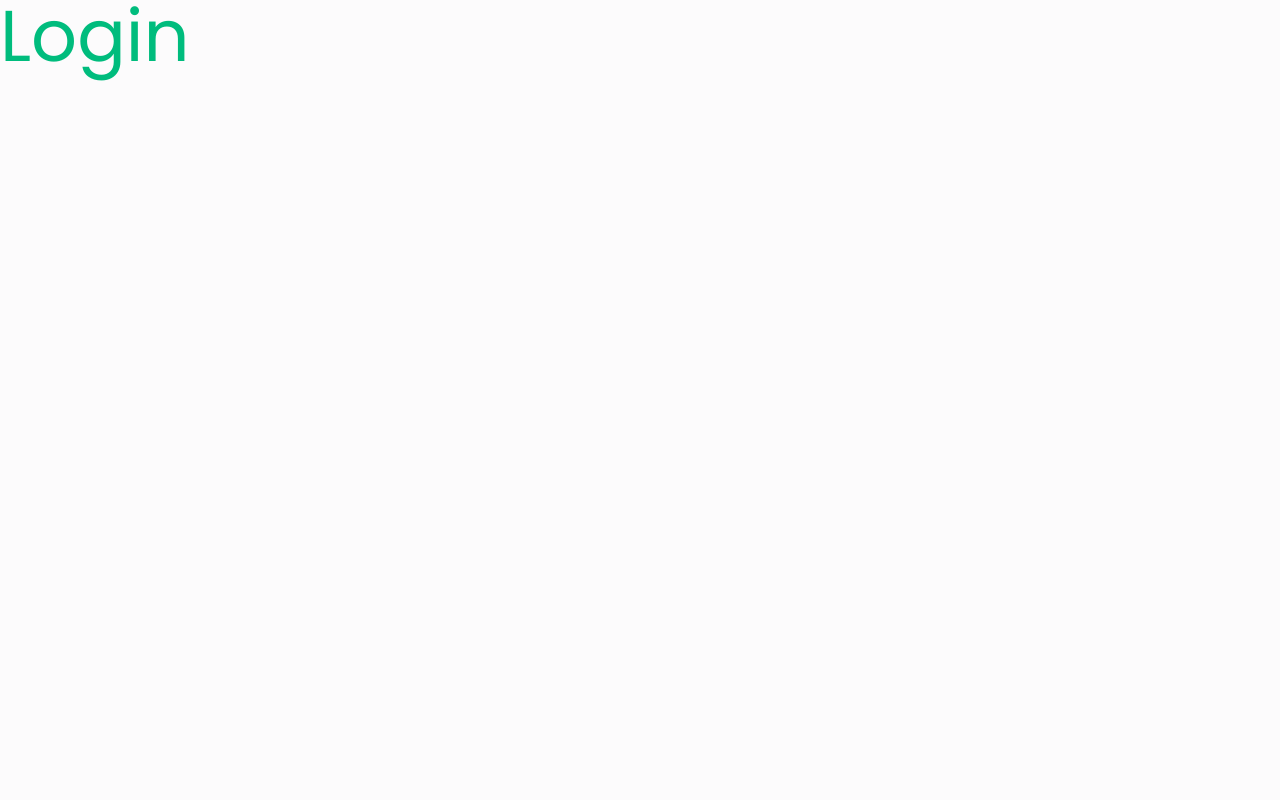
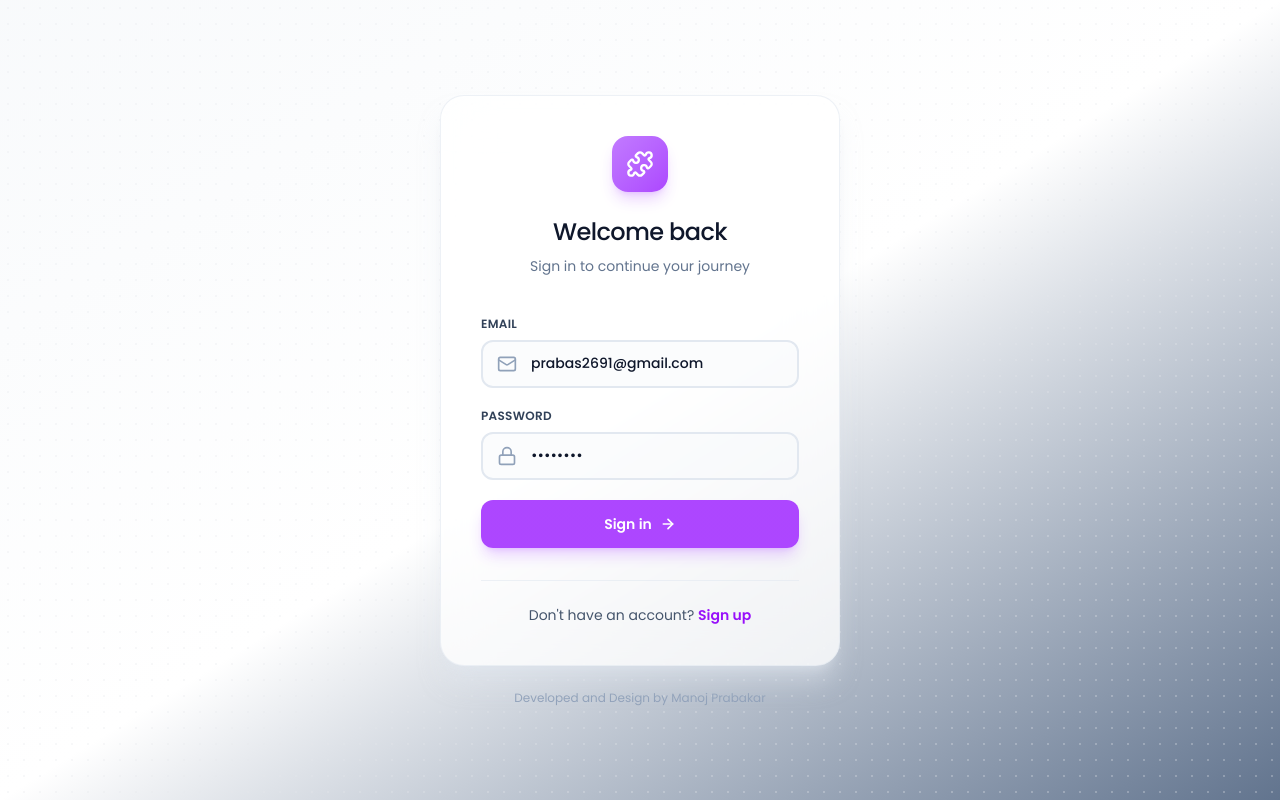
Before and after one commit to ManojPrabakarS/AI-Learning-app-MERN, a React (Vite) app in the folder frontend/: page /login in a window 1280 px wide. Built offline with nearby package versions, Linux system fonts and the light colour scheme; a web font is replaced by a local one.

Commit message:
Update LoginPage.jsx

```diff
--- a/frontend/src/pages/Auth/LoginPage.jsx
+++ b/frontend/src/pages/Auth/LoginPage.jsx
@@ -1,11 +1,140 @@
-import React from 'react'
+import { useState } from 'react'
+import { Link, useNavigate } from 'react-router-dom';
+import { Puzzle, Mail, Lock, ArrowRight } from 'lucide-react';
+import toast from 'react-hot-toast';
+import { useAuth } from '../../context/AuthContext.jsx';
+import authService from '../../service/authService.js';
+const LoginPage = () => {
 
-const LoginPage = () => {
+  const [email, setEmail] = useState('prabas2691@gmail.com');
+  const [password, setPassword] = useState('Test@123');
+  const [error, setError] = useState('');
+  const [loading, setLoading] = useState(false);
+  const [focusedField, setFocusField] = useState(null);
+
+  const navigate = useNavigate();
+  const { login } = useAuth();
+
+  const handleSubmit = async (e) => {
+    e.preventDefault();
+    setError('');
+    setLoading(true);
+    try {
+      const { token, user } = await authService.login(email, password);
+      login(user, token);
+      toast.success('Logged in Successfully...');
+      navigate('/dashboard');
+    } catch (error) {
+      setError(error.message || 'Failed to login. Please check your credentials.');
+      toast.error(error.message || 'Failed to login');
+    } finally {
+      setLoading(false);
+    }
+  };
   return (
-    <div className='text-7xl text-emerald-500'>
-      Login
-    </div>
-  )
-}
+
+    <div className='flex items-center justify-center min-h-screen bg-linear-to-br from-slate-50 via-white to-slate-500'>
+
+      <div className='absolute inset-0 bg-[radial-gradient(#e5e7eb_1px,transparent_1px)] bg-size-[16px_16px] opacity-30'/>
+
+        <div className='relative w-full max-w-md px-6'>
+          <div className='bg-white/80 backdrop-blur-xl border border-slate-200/60 rounded-3xl shadow-xl shadow-slate-200/50 p-10'>
+            {/* Header */}
+            <div className='text-center mb-10'>
+              <div className='inline-flex items-center justify-center w-14 h-14 rounded-2xl bg-linear-to-br from-purple-400 to-purple-500 shadow-lg shadow-purple-500/25 mb-6'>
+                <Puzzle className='w-7 h-7 text-white' strokeWidth={2} />
+              </div>
+              <h1 className='text-2xl font-medium text-slate-900 tracking-tight mb-2'>
+                Welcome back
+              </h1>
+              <p className='text-slate-500 text-sm'>
+                Sign in to continue your journey
+              </p>
+            </div>
+
+            {/* Form */}
+            <div className='space-y-5'>
+              {/* Email */}
+              <div className='space-y-2'>
+                <label className='block text-xs font-semibold text-slate-700 uppercase tracking-wide'>Email</label>
+                <div className='relative group'>
+                  <div className={`absolute inset-y-0 left-0 pl-4 flex items-center pointer-events-none transition-colors duration-200 ${focusedField === 'email' ? 'text-purple-600' : 'text-slate-400'}`}>
+                    <Mail className='w-5 h-5' strokeWidth={2} />
+                  </div>
+                  <input type='email'
+                    value={email}
+                    onChange={(e) => setEmail(e.target.value)}
+                    onFocus={() => setFocusField('email')}
+                    onBlur={() => setFocusField(null)}
+                    className='w-full h-12 pl-12 pr-4 border-2 border-slate-200 rounded-xl bg-slate-50/50 text-slate-900 placeholder-slate-400 text-sm font-medium transition-all duration-200 focus:outline-none focus:border-purple-500 focus:bg-white focus:shadow-lg focus:shadow-purple-500/10'
+                    placeholder='Email'
+                  />
+                </div>
+              </div>
+
+              {/* Password */}
+              <div className='space-y-2'>
+                <label className='block text-xs font-semibold text-slate-700 uppercase tracking-wide'>Password</label>
+                <div className='relative group'>
+                  <div className={`absolute inset-y-0 left-0 pl-4 flex items-center pointer-events-none transition-colors duration-200 ${focusedField === 'password' ? 'text-purple-600' : 'text-slate-400'}`}>
+                    <Lock className='w-5 h-5' strokeWidth={2} />
+                  </div>
+                  <input type="password"
+                    value={password}
+                    onChange={(e) => setPassword(e.target.value)}
+                    onFocus={() => setFocusField('password')}
+                    onBlur={() => setFocusField(null)}
+                    className='w-full h-12 pl-12 pr-4 border-2 border-slate-200 rounded-xl bg-slate-50/50 text-slate-900 placeholder-slate-400 text-sm font-medium transition-all duration-200 focus:outline-none  focus:border-purple-500 focus:bg-white focus:shadow-lg focus:shadow-purple-500/10'
+                    placeholder='Password'
+                  />
+                </div>
+              </div>
+              {/* Error Message */}
+              {error && (
+                <div className='rounded-lg bg-red-50 border-red-200 p-3'>
+                  <p className='text-xs text-red-600 font-medium text-center'>{error}</p>
+                </div>
+              )}
+
+              {/* Submit button */}
+              <button
+                onClick={handleSubmit}
+                disabled={loading}
+                className='group relative w-full h-12 bg-linear-to-r from-purple-500 to-purple-500 hover:from-purple-600 hover:to-purple-600 active:scale-[0.98] text-white text-sm font-semibold rounded-xl transition-all duration-200 focus:outline-none focus:ring-4 focus:ring-purple-500/20 disabled:opacity-50 disabled:cursor-not-allowed disabled:active:scale-100 shadow-lg shadow-purple-500/25 overflow-hidden'>
+
+                <span className='relative z-10 flex items-center justify-center gap-2'>
+                  {loading ? (
+                    <>
+                      <div className='w-4 h-4 border-2 border-white/30  border-t-white rounded-full animate-spin' />
+                      Signing in...
+                    </>
+                  ) : (
+                    <>
+                      Sign in
+                      <ArrowRight className='w-4 h-4 group-hover:translate-x-1 transition-transform duration-200' strokeWidth={2.5} />
+                    </>
+                  )}
+                </span>
+                <div className='absolute inset-0 bg-linear-to-r from-white/0 via-white/20 to-white/0 -translate-x-full group-hover:translate-x-full transition-transform duration-700' />
+              </button>
+            </div>
+            {/* Footer */}
+            <div className='mt-8 pt-6 border-t border-slate-200/60'>
+              <p className='text-center text-sm text-slate-600'>
+                Don't have an account?{' '}
+                <Link to='/register' className='font-semibold text-purple-600 hover:text-purple-700 transition-colors duration-200'>
+                  Sign up</Link>
+              </p>
+            </div>
+          </div>
+          {/* Subtle footer text */}
+          <p className='text-center text-xs text-slate-400 mt-6'>
+           Developed and Design by Manoj Prabakar
+          </p>
+        </div>
+      </div>
+
+  );
+};
 
 export default LoginPage
```
